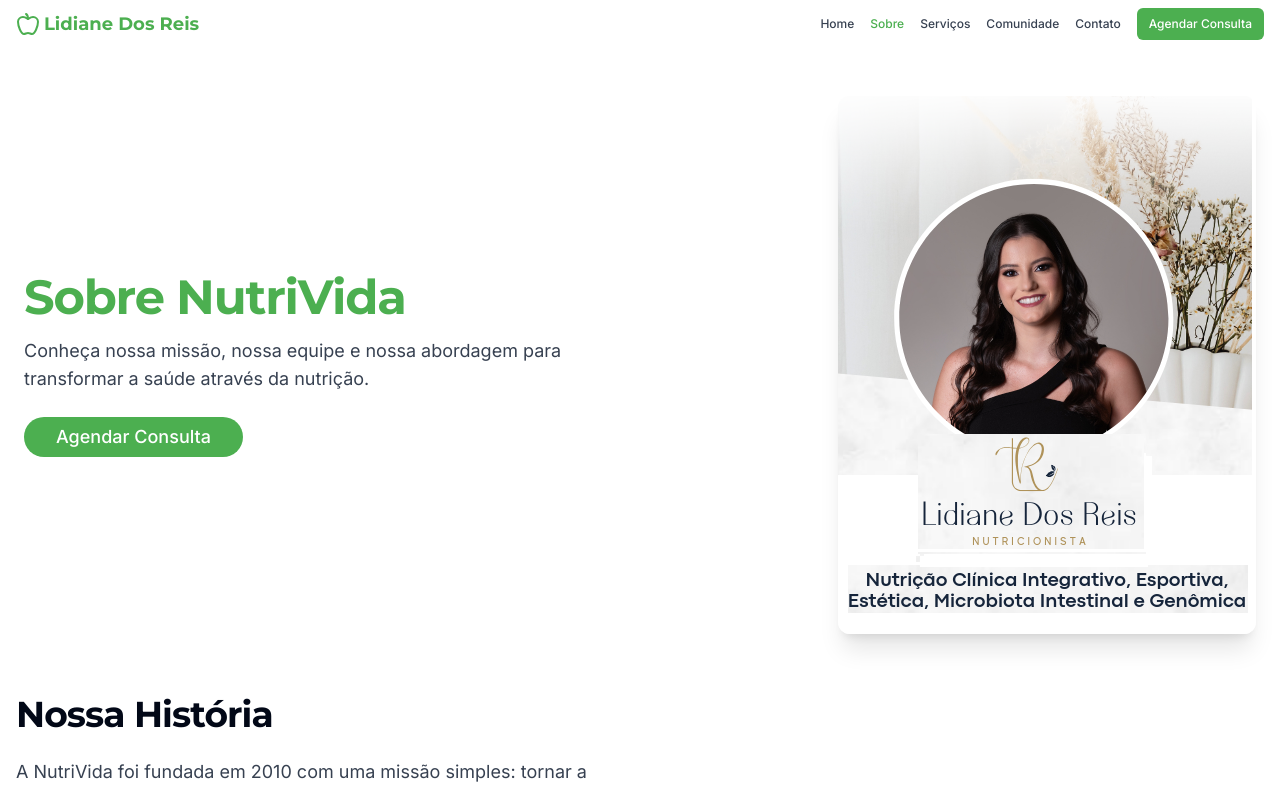
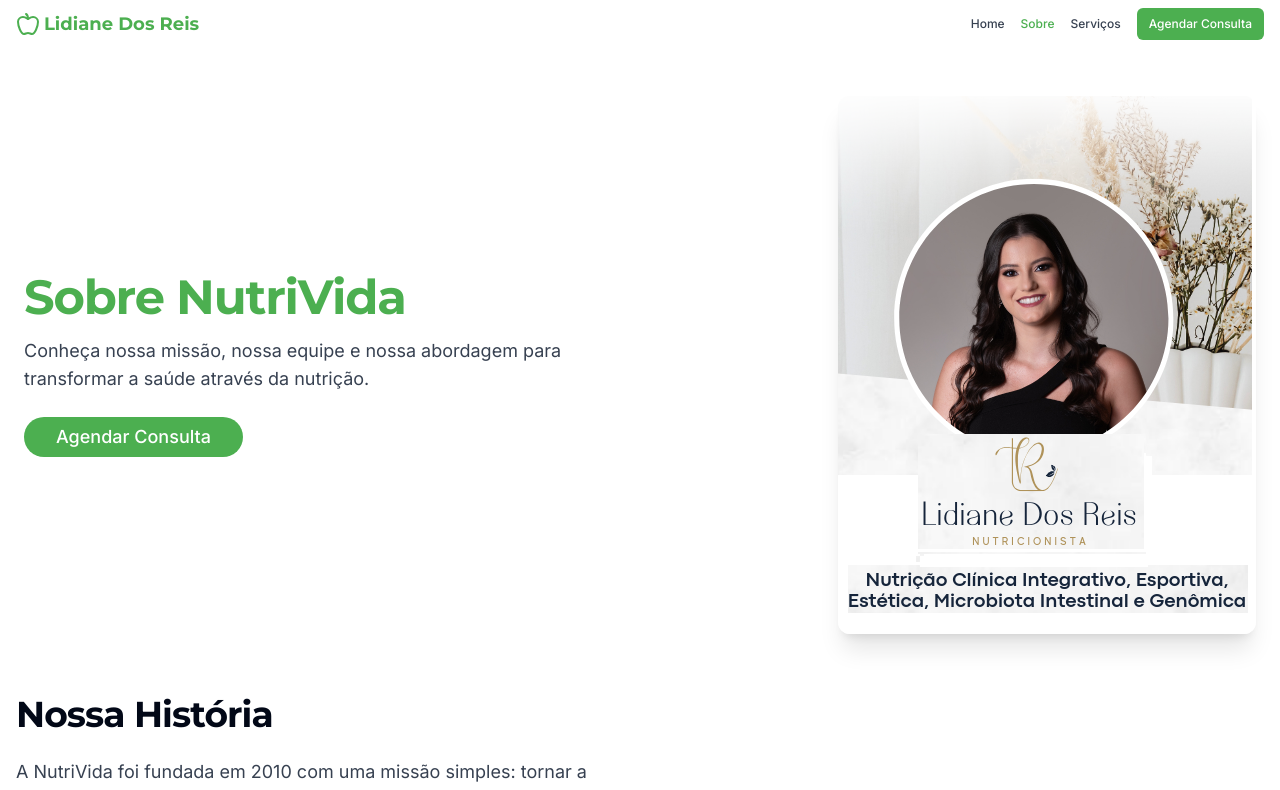
Before and after one commit to firstdatainfo/nutri-connect-online-site-46, a React (Vite) app: page /about in a window 1280 px wide. Shown: the top 790 px of the page. Built offline with nearby package versions, Linux system fonts and the light colour scheme.

Commit message:
Remove Community and Contact names
Remove "Comunidade" and "Contato" from the Navbar and Footer.

```diff
--- a/src/components/Footer.tsx
+++ b/src/components/Footer.tsx
@@ -59,9 +59,6 @@ const Footer = () => {
               <li>
                 <Link to="/services" className="text-gray-300 hover:text-white transition-colors">Serviços</Link>
               </li>
-              <li>
-                <Link to="/community" className="text-gray-300 hover:text-white transition-colors">Comunidade</Link>
-              </li>
             </ul>
           </div>
 
--- a/src/components/Navbar.tsx
+++ b/src/components/Navbar.tsx
@@ -12,9 +12,7 @@ const Navbar = () => {
   const navItems = [
     { name: "Home", path: "/" },
     { name: "Sobre", path: "/about" },
-    { name: "Serviços", path: "/services" },
-    { name: "Comunidade", path: "/community" },
-    { name: "Contato", path: "/contact" }
+    { name: "Serviços", path: "/services" }
   ];
 
   const isActive = (path: string) => {
```
